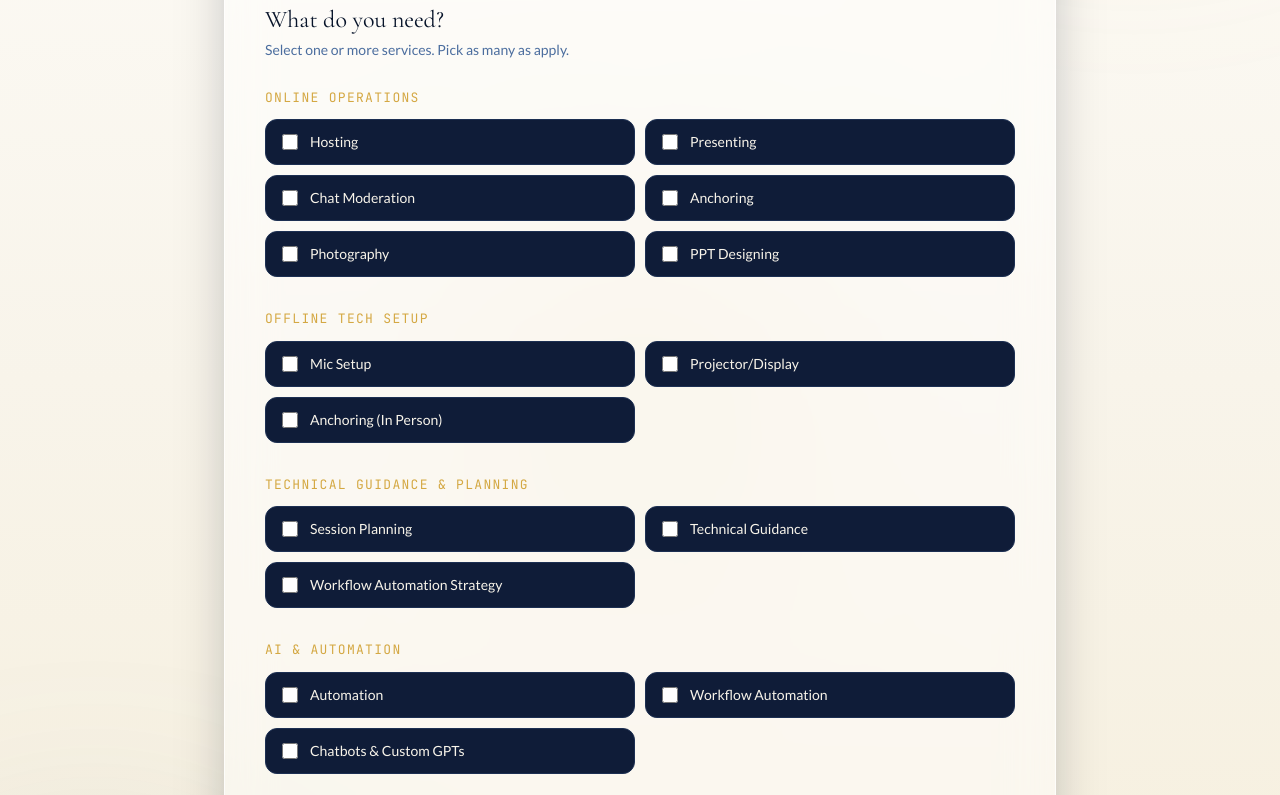
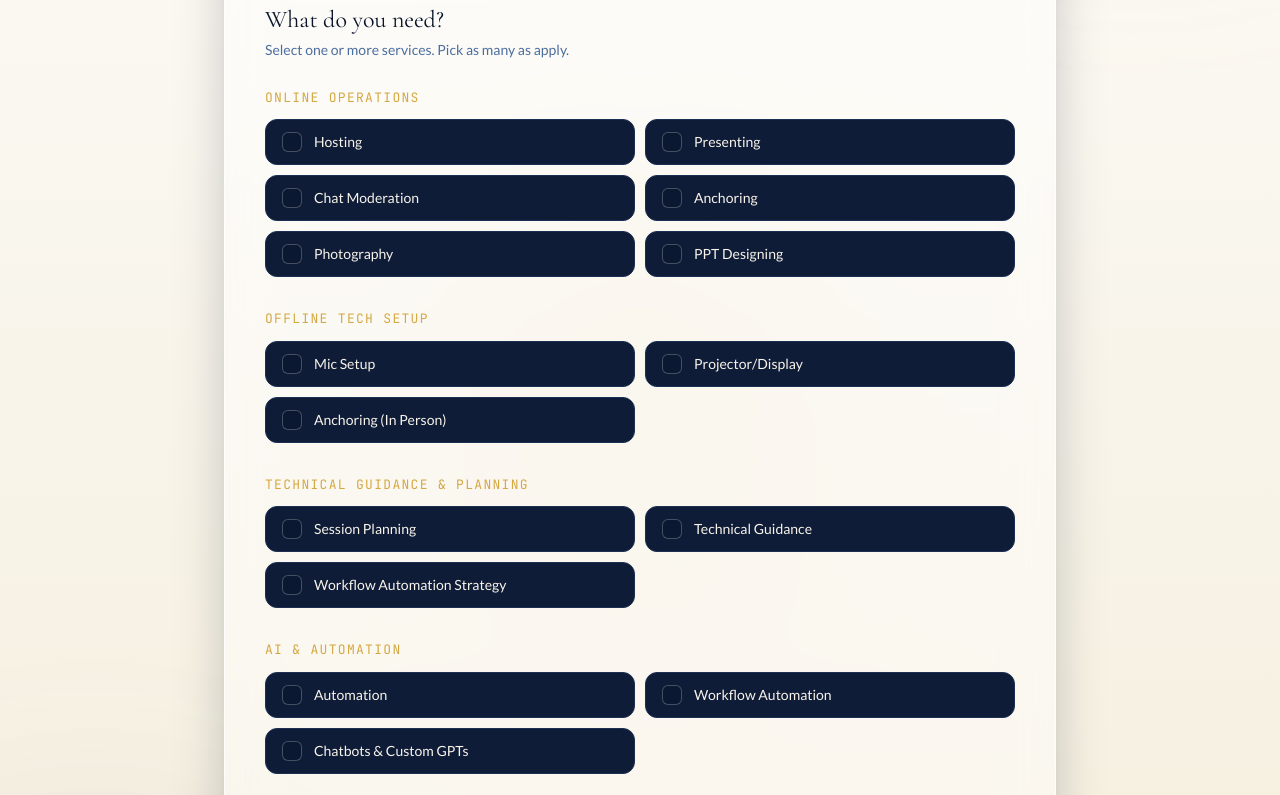
Before and after one commit to shivanigulati/YAIT, a React (Vite) app: page / in a window 1280 px wide. Shown: the part 7460-8255 px from the top of the page. Built offline with nearby package versions, Linux system fonts and the light colour scheme.

Commit message:
Get Support: custom-drawn checkbox (gold fill + navy check + glow) instead of plain native checkbox

```diff
--- a/src/components/home/GetSupport.tsx
+++ b/src/components/home/GetSupport.tsx
@@ -1,6 +1,6 @@
 import { useState } from "react";
 import { motion, AnimatePresence } from "framer-motion";
-import { CheckCircle2, ChevronLeft } from "lucide-react";
+import { Check, CheckCircle2, ChevronLeft } from "lucide-react";
 import StepIndicator from "../StepIndicator";
 import Reveal from "../Reveal";
 import { serviceCategories } from "../../lib/content";
@@ -158,8 +158,18 @@ export default function GetSupport() {
                                   type="checkbox"
                                   checked={checked}
                                   onChange={() => toggleService(sub.name)}
-                                  className="h-4 w-4 accent-gold-500 shrink-0"
+                                  className="sr-only"
                                 />
+                                <span
+                                  aria-hidden="true"
+                                  className={`flex h-5 w-5 shrink-0 items-center justify-center rounded-md border transition-colors ${
+                                    checked
+                                      ? "bg-gold-400 border-gold-400"
+                                      : "bg-navy-900/50 border-cream-100/25"
+                                  }`}
+                                >
+                                  {checked && <Check size={13} strokeWidth={3} className="text-navy-900" />}
+                                </span>
                                 <span className="text-sm text-cream-100">{sub.name}</span>
                               </label>
                             );
```
